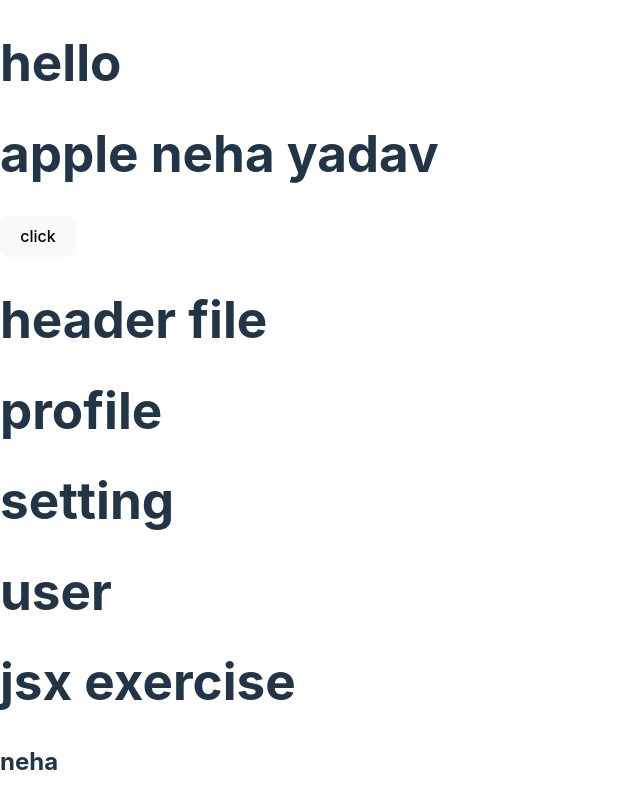
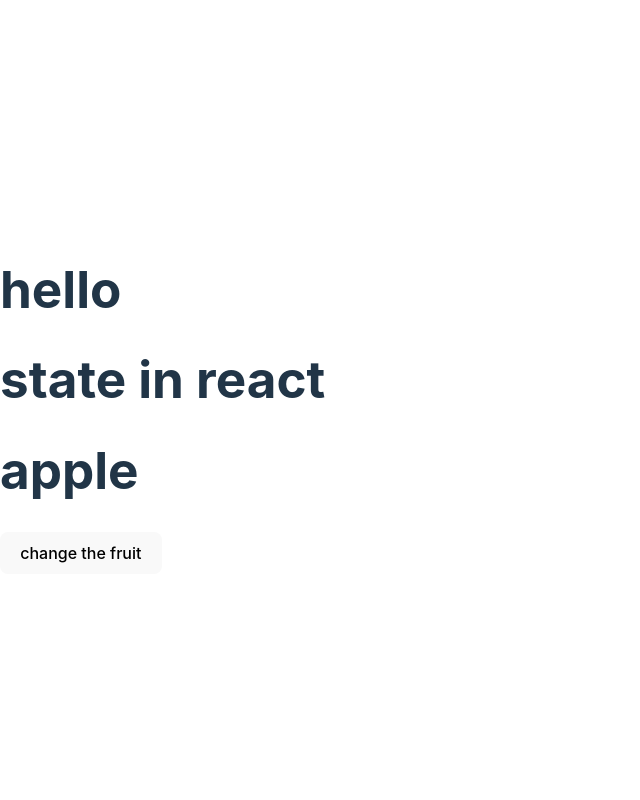
Before and after one commit to yahoowecanwork2/tic-tac-toe-, a React (Vite) app in the folder nehareact/: page / in a window 1280 px wide. Shown: the top 800 px of the page, without its empty margins (0-640 px from the left). Built offline with nearby package versions, Linux system fonts and the light colour scheme.

Commit message:
fuction,state and hook

```diff
--- a/nehareact/src/App.jsx
+++ b/nehareact/src/App.jsx
@@ -1,31 +1,33 @@
-import Header, { Profile, Setting, User } from "./assets/header";
+// import Header, { Profile, Setting, User } from "./assets/header";
+import State from "./state";
 
 function App() {
-  alert(sum());
+  // alert(sum());
 
   return (
     <div>
       <h1>hello</h1>
-      <Fruit></Fruit>
+      {/* <Fruit></Fruit>
       <Header />
       <Profile />
       <Setting />
-      <User />
+      <User /> */}
+      <State />
     </div>
   )
 }
-const userName = "neha yadav"
-function Fruit() {
-  return (
-    <>
-      <h1>apple {userName}</h1>
-      <button onClick={() => alert("hello")} >click </button>
-    </>
-  )
+// const userName = "neha yadav"
+// function Fruit() {
+//   return (
+//     <>
+//       <h1>apple {userName}</h1>
+//       <button onClick={() => alert("hello")} >click </button>
+//     </>
+//   )
 
-}
-function sum() {
-  return 10 + 10
-}
+// }
+// function sum() {
+//   return 10 + 10
+// }
 
 export default App;
--- a/nehareact/src/main.jsx
+++ b/nehareact/src/main.jsx
@@ -2,10 +2,10 @@
 import { createRoot } from 'react-dom/client'
 import './index.css'
 import App from './App.jsx'
-import App1 from './App1.jsx'
+// import App1 from './App1.jsx'
 createRoot(document.getElementById('root')).render(
   <StrictMode>
     <App />
-    <App1 />
+    {/* <App1 /> */}
   </StrictMode>,
 )
--- /dev/null
+++ b/nehareact/src/state.jsx
@@ -0,0 +1,22 @@
+import { useState } from "react";
+
+function State() {
+    const [fruit, setFruit] = useState("apple");
+    // let fruit = "apple";
+    let fruitHandler = () => {
+        setFruit("banana");
+        console.log(fruit);
+    }
+
+
+    return (
+        <div>
+            <h1>state in react</h1>
+            <h1>{fruit}</h1>
+            <button onClick={fruitHandler}>change the fruit</button>
+        </div>
+    )
+}
+
+
+export default State;
```
